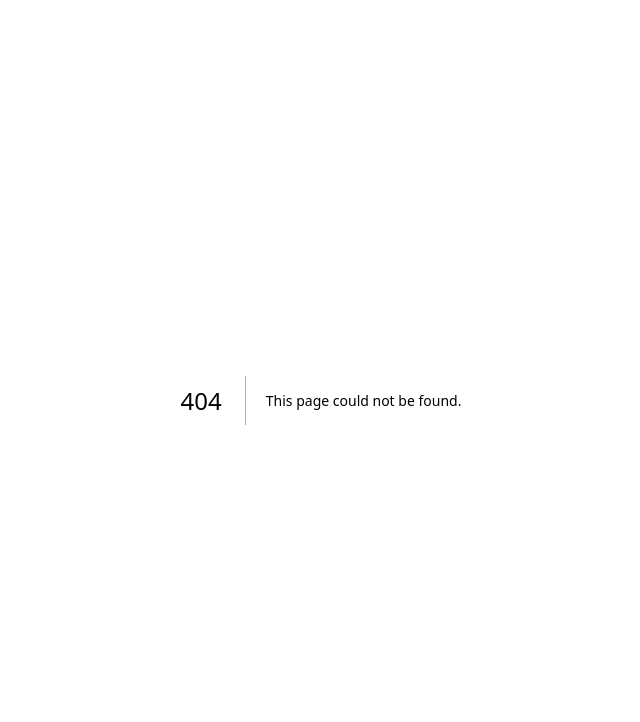
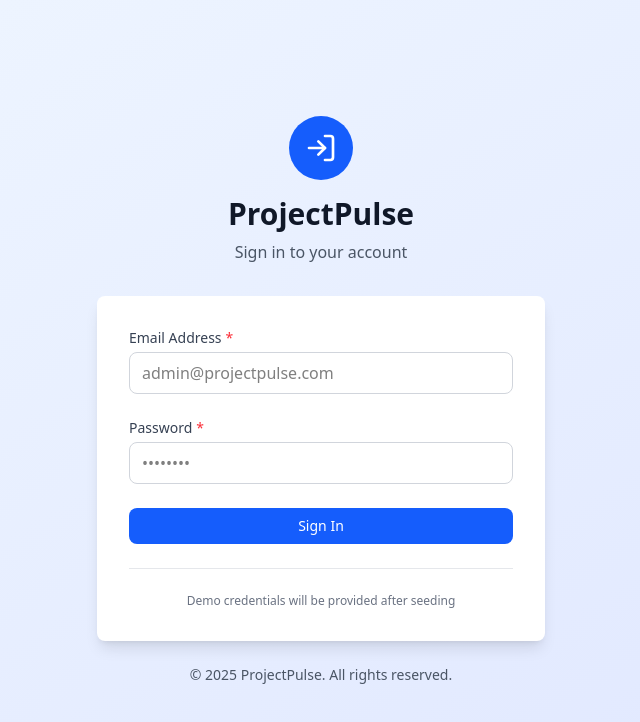
Before and after one commit to mahbub-alam-dave/project-pulse, a Next.js app: page /login in a window 1280 px wide. Before the commit this address had no page. Shown: the top 722 px of the page, without its empty margins (319-959 px from the left). Built offline with nearby package versions, Linux system fonts and the light colour scheme.

Commit message:
added login page component

```diff
--- /dev/null
+++ b/src/app/(auth)/login/page.jsx
@@ -0,0 +1,111 @@
+'use client';
+
+import { useState } from 'react';
+import { useRouter } from 'next/navigation';
+import { login } from '@/lib/authClient';
+import Input from '@/components/ui/Input';
+import Button from '@/components/ui/Button';
+import { LogIn } from 'lucide-react';
+
+export default function LoginPage() {
+  const router = useRouter();
+  const [formData, setFormData] = useState({
+    email: '',
+    password: '',
+  });
+  const [error, setError] = useState('');
+  const [loading, setLoading] = useState(false);
+
+  const handleChange = (e) => {
+    setFormData({
+      ...formData,
+      [e.target.name]: e.target.value,
+    });
+    setError('');
+  };
+
+  const handleSubmit = async (e) => {
+    e.preventDefault();
+    setError('');
+    setLoading(true);
+
+    try {
+      const data = await login(formData.email, formData.password);
+
+      // Redirect based on role
+      const role = data.user.role;
+      router.push(`/${role}`);
+      router.refresh();
+    } catch (err) {
+      setError(err.message);
+    } finally {
+      setLoading(false);
+    }
+  };
+
+  return (
+    <div className="min-h-screen bg-gradient-to-br from-blue-50 to-indigo-100 flex items-center justify-center p-4">
+      <div className="w-full max-w-md">
+        {/* Logo/Brand */}
+        <div className="text-center mb-8">
+          <div className="inline-flex items-center justify-center w-16 h-16 bg-blue-600 rounded-full mb-4">
+            <LogIn className="text-white" size={32} />
+          </div>
+          <h1 className="text-3xl font-bold text-gray-900">ProjectPulse</h1>
+          <p className="text-gray-600 mt-2">Sign in to your account</p>
+        </div>
+
+        {/* Login Form */}
+        <div className="bg-white rounded-lg shadow-lg p-8">
+          <form onSubmit={handleSubmit} className="space-y-6">
+            {error && (
+              <div className="bg-red-50 border border-red-200 text-red-700 px-4 py-3 rounded-lg text-sm">
+                {error}
+              </div>
+            )}
+
+            <Input
+              label="Email Address"
+              type="email"
+              name="email"
+              value={formData.email}
+              onChange={handleChange}
+              placeholder="admin@projectpulse.com"
+              required
+            />
+
+            <Input
+              label="Password"
+              type="password"
+              name="password"
+              value={formData.password}
+              onChange={handleChange}
+              placeholder="••••••••"
+              required
+            />
+
+            <Button
+              type="submit"
+              fullWidth
+              disabled={loading}
+            >
+              {loading ? 'Signing in...' : 'Sign In'}
+            </Button>
+          </form>
+
+          {/* Demo Credentials */}
+          <div className="mt-6 pt-6 border-t border-gray-200">
+            <p className="text-xs text-gray-500 text-center">
+              Demo credentials will be provided after seeding
+            </p>
+          </div>
+        </div>
+
+        {/* Footer */}
+        <p className="text-center text-sm text-gray-600 mt-6">
+          © 2025 ProjectPulse. All rights reserved.
+        </p>
+      </div>
+    </div>
+  );
+}
```
